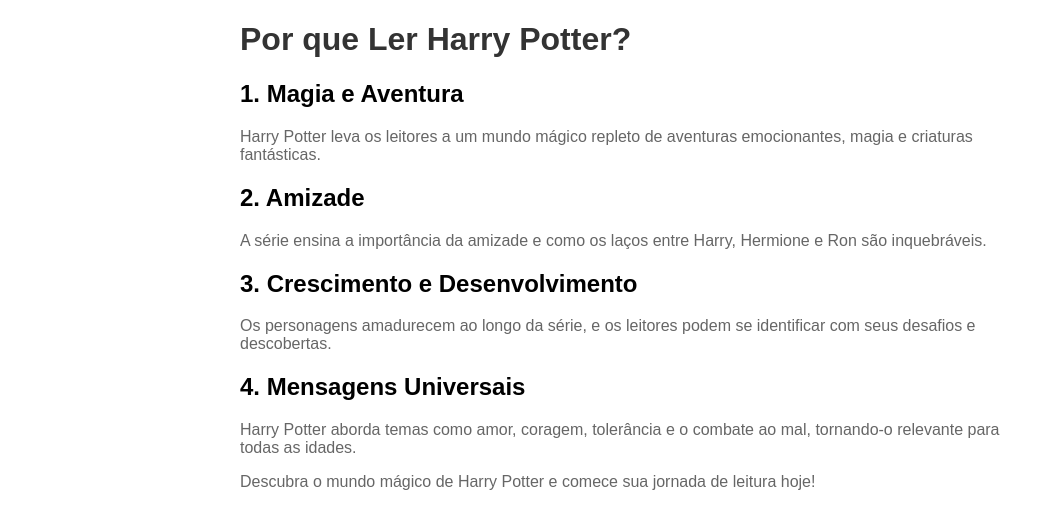
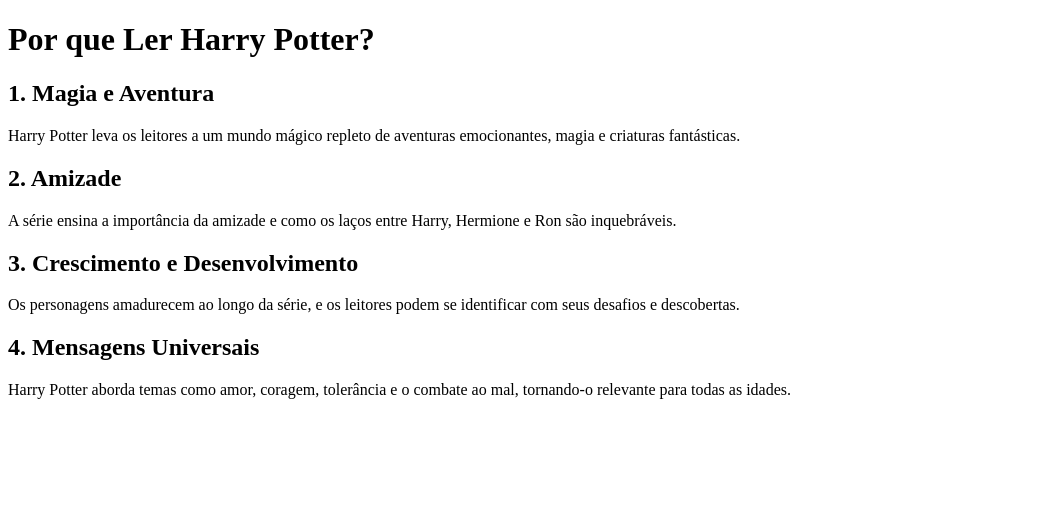
Before and after one commit to nathalialulu/atv1-4bi, a plain HTML site: page index.html/index.html in a window 1280 px wide. Shown: the whole page, without its empty margins (0-1054 px from the left). Drawn offline with Linux system fonts and the light colour scheme.

Commit message:
Update index.html

```diff
--- a/index.html/index.html
+++ b/index.html/index.html
@@ -4,22 +4,6 @@
     <meta charset="UTF-8">
     <meta name="viewport" content="width=device-width, initial-scale=1.0">
     <title>Por que ler Harry Potter</title>
-    <style>
-        body {
-            font-family: Arial, sans-serif;
-            margin: 20px;
-        }
-        h1 {
-            color: #333;
-        }
-        p {
-            color: #666;
-        }
-        .container {
-            max-width: 800px;
-            margin: 0 auto;
-        }
-    </style>
 </head>
 <body>
     <div class="container">
@@ -44,9 +28,6 @@
                 <p>Harry Potter aborda temas como amor, coragem, tolerância e o combate ao mal, tornando-o relevante para todas as idades.</p>
             </section>
         </main>
-        <footer>
-            <p>Descubra o mundo mágico de Harry Potter e comece sua jornada de leitura hoje!</p>
-        </footer>
     </div>
 </body>
 </html>
```
